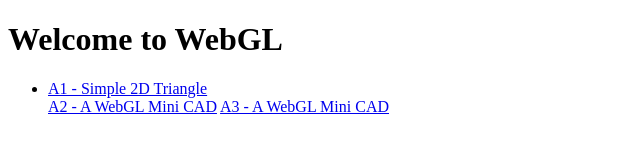
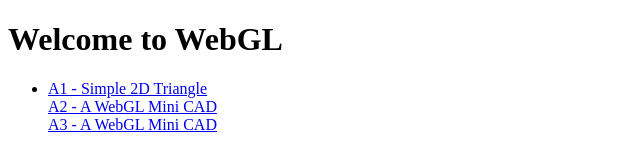
Before and after one commit to ErinMitt/cs4300-5310-f20-emittmann, a website: page public/index.html in a window 1280 px wide. Shown: the whole page, without its empty margins (0-640 px from the left). Drawn offline with Linux system fonts and the light colour scheme.

Commit message:
added an enter

```diff
--- a/public/index.html
+++ b/public/index.html
@@ -8,7 +8,7 @@
         <ul>
           <li>
             <a href="assignment1.html">A1 - Simple 2D Triangle</a><br />
-            <a href="assignment2.html">A2 - A WebGL Mini CAD</a>
+            <a href="assignment2.html">A2 - A WebGL Mini CAD</a><br />
             <a href="assignment3.html">A3 - A WebGL Mini CAD</a>
           </li>
         </ul>
```
